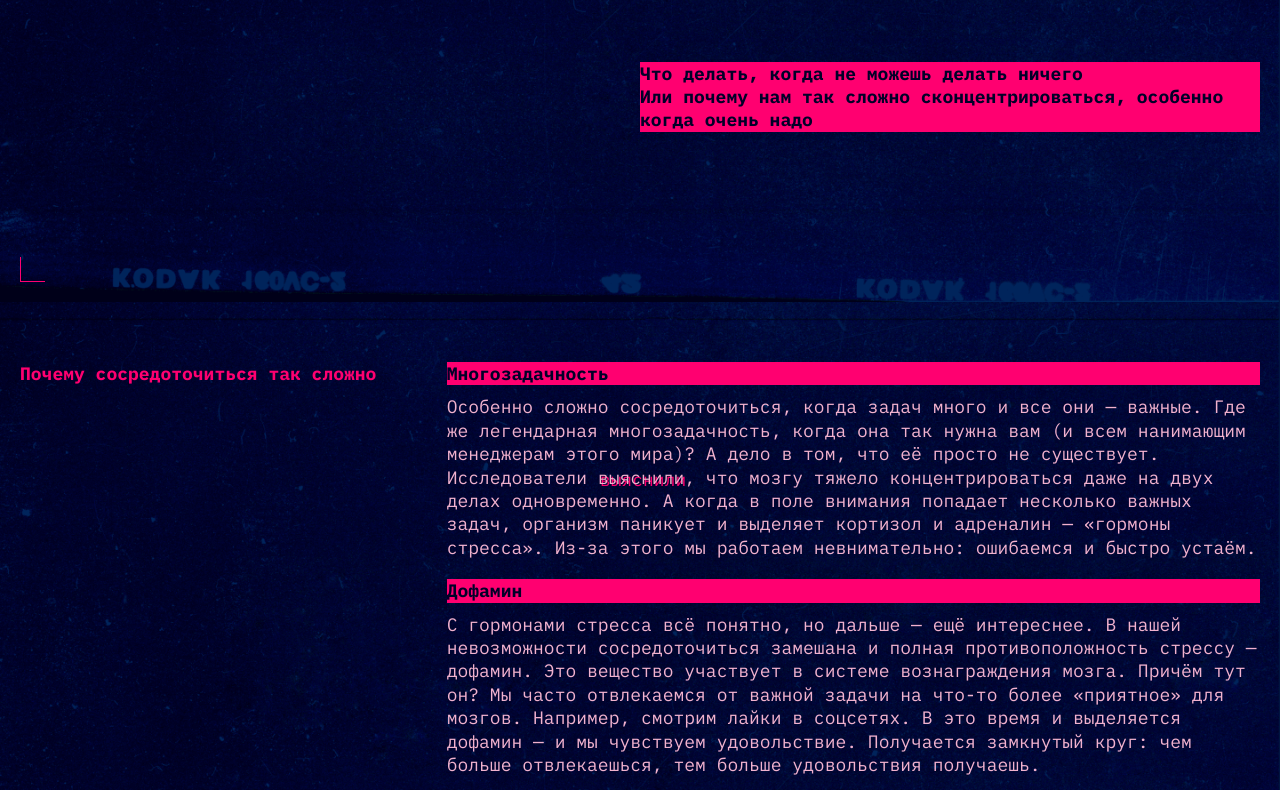
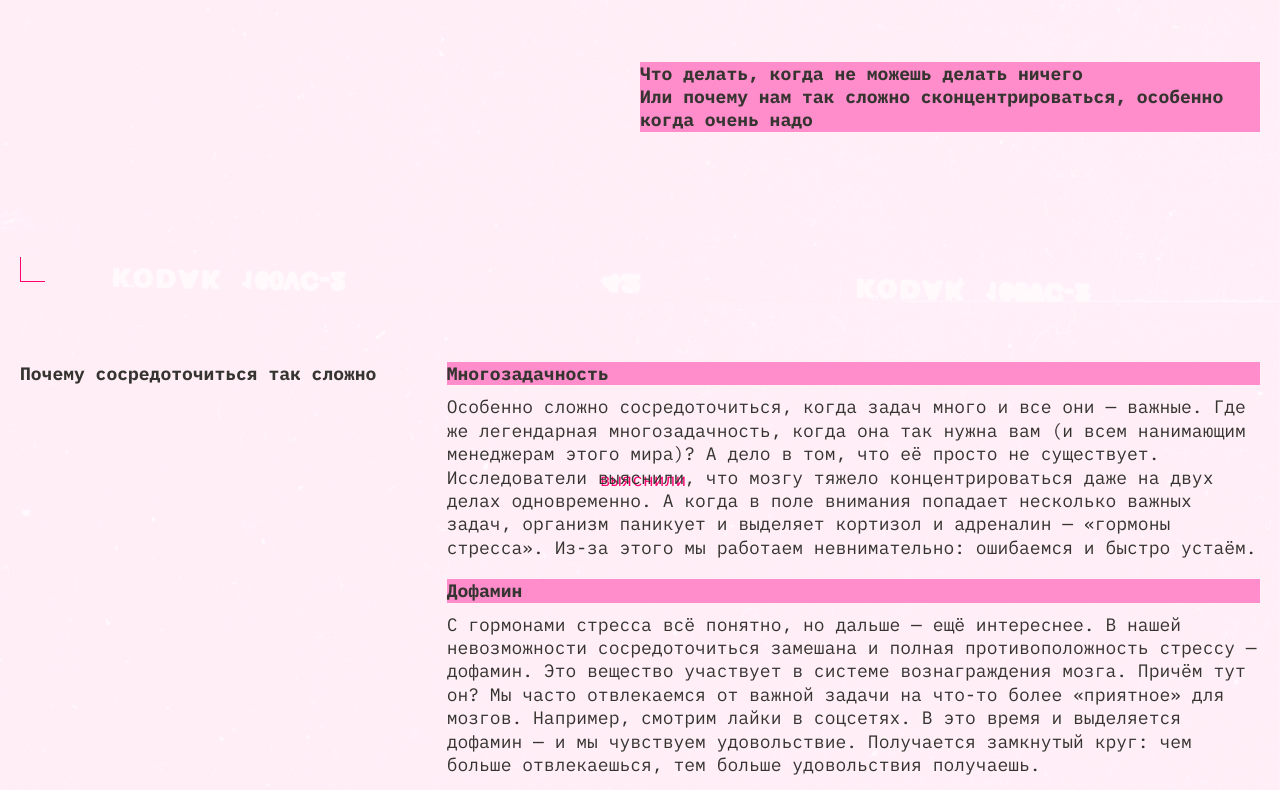
Before and after one commit to v-chern/slozhno-sosredotochitsya, a plain HTML site: page index.html in a window 1280 px wide. Shown: the part 498-1288 px from the top of the page. Drawn offline with Linux system fonts and the light colour scheme.

Commit message:
light theme auto fix

```diff
--- a/styles/light.css
+++ b/styles/light.css
@@ -6,14 +6,14 @@
 
 :root.theme-light {
   /* Дублируем переменные для тёмной темы */
-  --title-color: #DB00FF;
+  --title-color: #FFC2E6;
   --accent-color: #FF0070;
-  --dec-color: #FF0070;
-  --headings-text-color: #000028;
-  --headings-bg-color: #FF0070;
-  --main-text-color: #F1B2CE;
-  --bg-color: #000028;
-  --bg-image: url('../images/cover-image-dark.png');
+  --dec-color: #353430;
+  --headings-text-color: #353430;
+  --headings-bg-color: #FF8DCB;
+  --main-text-color: #353430;
+  --bg-color: #FFF1F7;
+  --bg-image: url('../images/cover-image-light.png');
   --rec-sign-display: none;
 }
 
@@ -34,4 +34,16 @@
 }
 
 @media (prefers-color-scheme: light) {
+  :root {
+    /* Дублируем переменные для тёмной темы */
+    --title-color: #FFC2E6;
+    --accent-color: #FF0070;
+    --dec-color: #353430;
+    --headings-text-color: #353430;
+    --headings-bg-color: #FF8DCB;
+    --main-text-color: #353430;
+    --bg-color: #FFF1F7;
+    --bg-image: url('../images/cover-image-light.png');
+    --rec-sign-display: none;
+  }
 }
```
